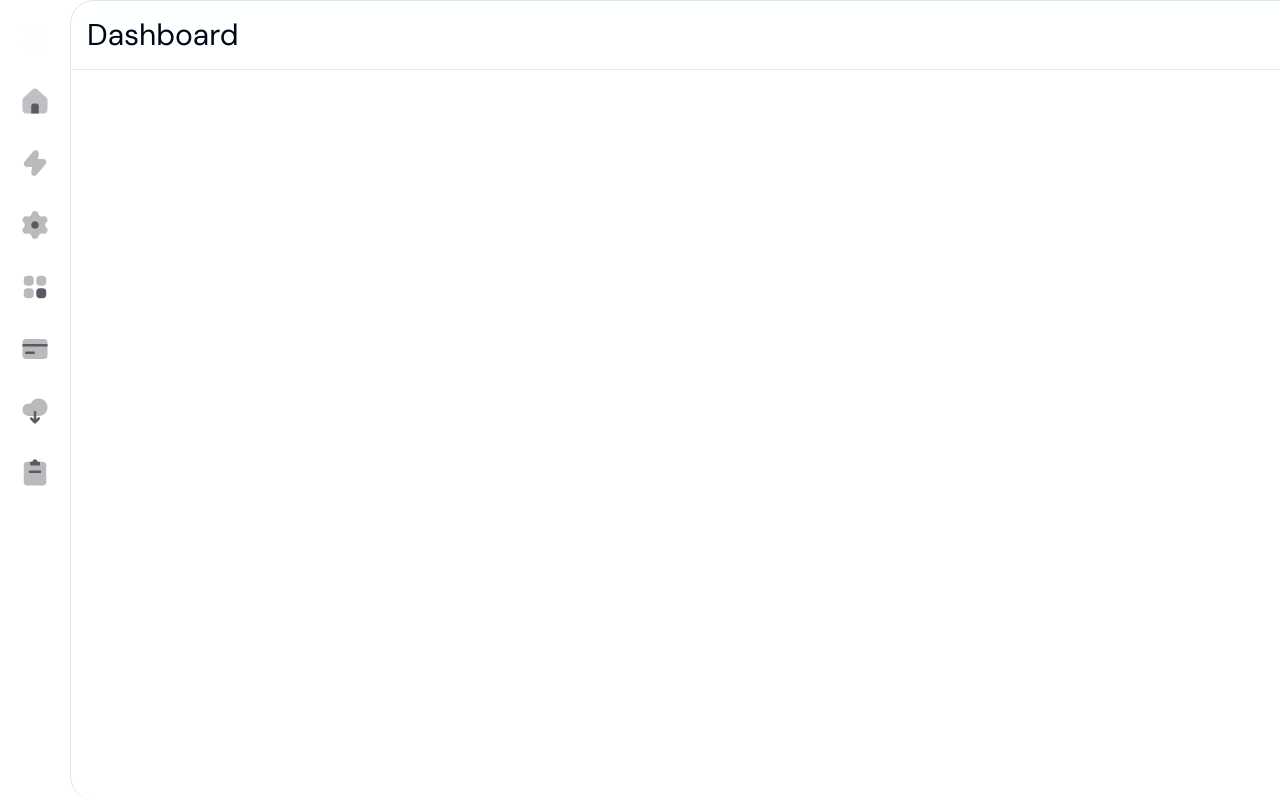
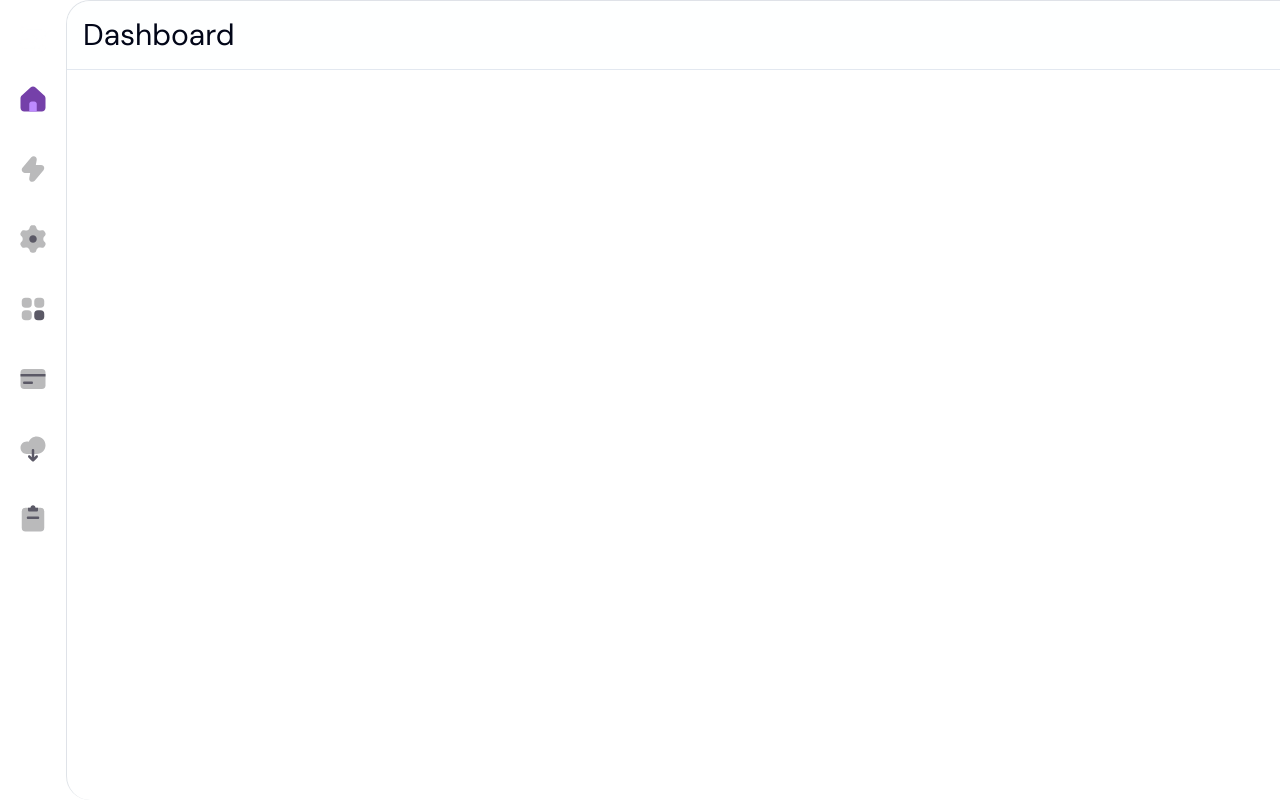
Before and after one commit to rishab2211/TuringTask, a Next.js app: page /dashboard in a window 1280 px wide. Built offline with nearby package versions, Linux system fonts and the light colour scheme.

Commit message:
added selected page button functionality in sidebar

```diff
--- a/src/components/ui/animated-tooltip.tsx
+++ b/src/components/ui/animated-tooltip.tsx
@@ -9,6 +9,8 @@ import {
   useSpring,
 } from "framer-motion";
 import Link from "next/link";
+import { usePathname } from "next/navigation";
+import clsx from "clsx";
 
 export const AnimatedTooltip = ({
   items,
@@ -20,6 +22,7 @@ export const AnimatedTooltip = ({
     href: string;
   }[];
 }) => {
+  const pathname = usePathname();
   const [hoveredIndex, setHoveredIndex] = useState<number | null>(null);
   const springConfig = { stiffness: 100, damping: 5 };
   const x = useMotionValue(0); // going to set this value on mouse move
@@ -43,7 +46,7 @@ export const AnimatedTooltip = ({
       {items.map((item, idx) => (
         <Link href={item.href} key={idx}>
           <div
-          className="mt-8 px-3  relative group"
+            className=" mt-5 p-2.5 rounded-lg  relative group "
             key={item.name}
             onMouseEnter={() => setHoveredIndex(item.id)}
             onMouseLeave={() => setHoveredIndex(null)}
@@ -79,9 +82,7 @@ export const AnimatedTooltip = ({
               )}
             </AnimatePresence>
 
-
-          {<item.Component  />}
-
+            {<item.Component selected={pathname == item.href ? true : false} />}
           </div>
         </Link>
       ))}
```
Lines whose indentation alone changed are shown as unchanged.
